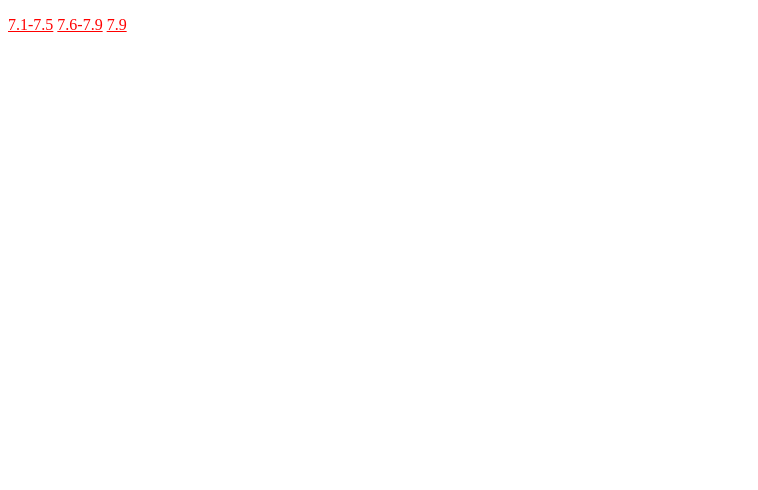
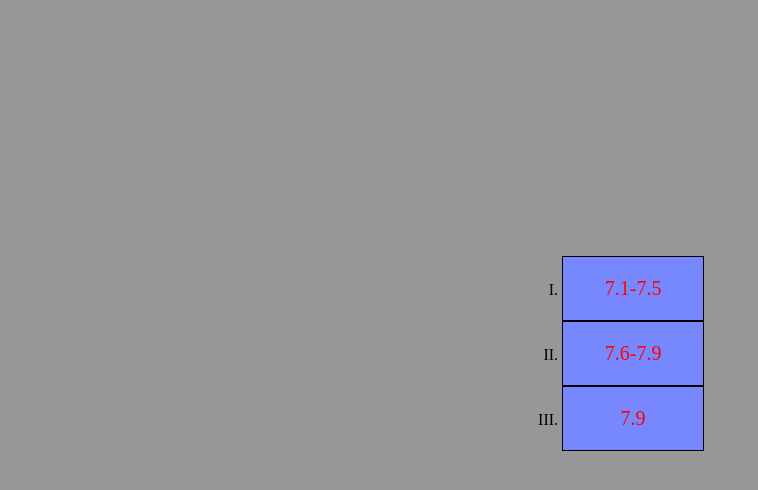
Before and after one commit to elppe/Uke_44, a plain HTML site: page index.html in a window 1280 px wide. Shown: the whole page, without its empty margins (0-758 px from the left). Drawn offline with Linux system fonts and the light colour scheme.

Commit message:
Fikset små ting

```diff
--- a/7.6-7.9/styles.css
+++ b/7.6-7.9/styles.css
@@ -1,3 +1,7 @@
+p {
+	text-align: center;
+}
+
 h2 {
 	text-align: center;
 }
--- a/index.html
+++ b/index.html
@@ -8,11 +8,11 @@
 </head>
 
 <body>
-	<p>
-		<a href="7.1-7.5/index.html">7.1-7.5</a>
-		<a href="7.6-7.9/index.html">7.6-7.9</a>
-		<a href="7.9/index.html">7.9</a>
-	</p>
+	<ol>
+		<li><a href="7.1-7.5/index.html">7.1-7.5</a></li>
+		<li><a href="7.6-7.9/index.html">7.6-7.9</a></li>
+		<li><a href="7.9/index.html">7.9</a></li>
+	</ul>
 </body>
 
 </html>
--- a/styles.css
+++ b/styles.css
@@ -1,4 +1,20 @@
 a {
 	color: #f00;
-	margin-top: 50%;
+	text-decoration: none;
+	font-size: 20px;
 }
+
+body {
+	text-align: center;
+	margin-top: 20%;
+	background-color: #979797;
+}
+ol li {
+
+	margin-left: 42%;
+	background-color: #78f;
+	width: 100px;
+	padding: 20px;
+	border: 1px solid #000;
+	list-style-type: upper-roman;
+}
```
Also changed, not shown: 7.9/index.html (+1 -1 lines).
